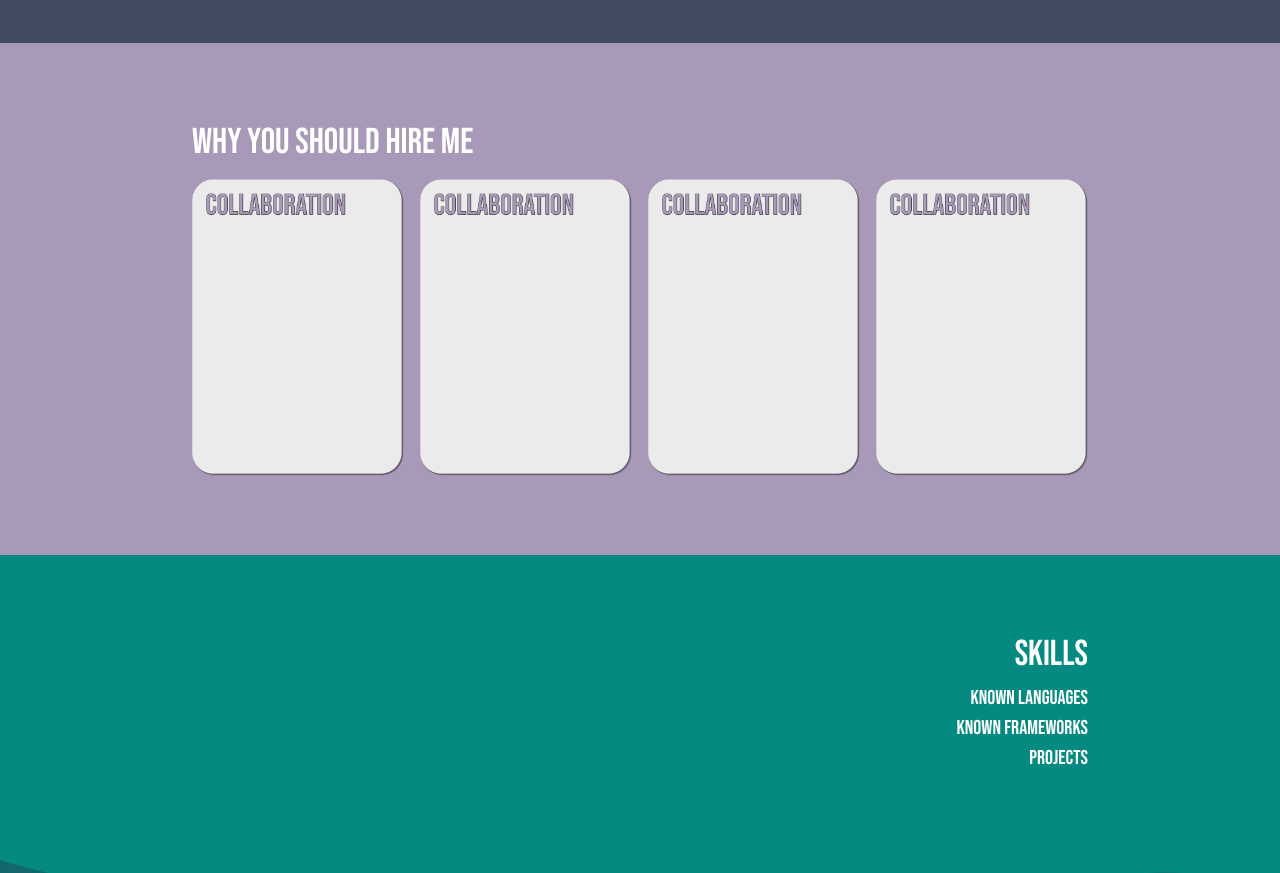
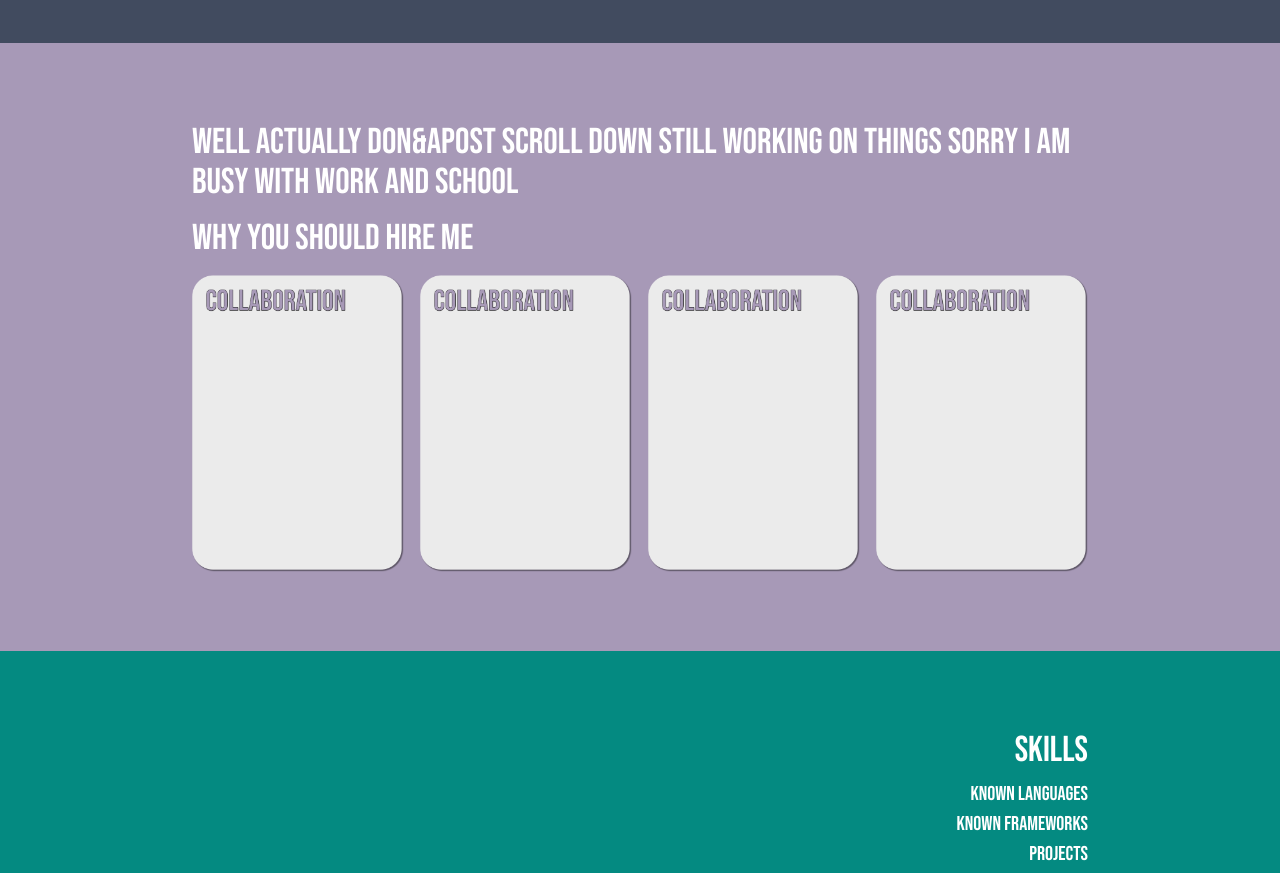
Before and after one commit to jammil002/jmdev3project, a Next.js app: page / in a window 1280 px wide. Shown: the part 820-1693 px from the top of the page. Built offline with nearby package versions, Linux system fonts and the light colour scheme.

Commit message:
changed resume source

```diff
--- a/pages/index.tsx
+++ b/pages/index.tsx
@@ -39,7 +39,7 @@ export default function Home() {
               </li>
               <li>
                 {" "}
-                <a href="../public/Resume.png" className="hover:text-[#95afe5]">
+                <a href="../public/Resume.pdf" className="hover:text-[#95afe5]">
                   Resume
                 </a>
               </li>
@@ -115,6 +115,10 @@ export default function Home() {
         <a id="sectionTwoLink"></a>
 
         <section className="bg-[#a799b7]">
+          <h1 className="font-BebasNeue text-4xl pb-4">
+            Well actually don&apost scroll down still working on things sorry i
+            am busy with work and school
+          </h1>
           <div className="text-left">
             <h1 className="font-BebasNeue text-4xl pb-4">
               Why You Should Hire Me
```
